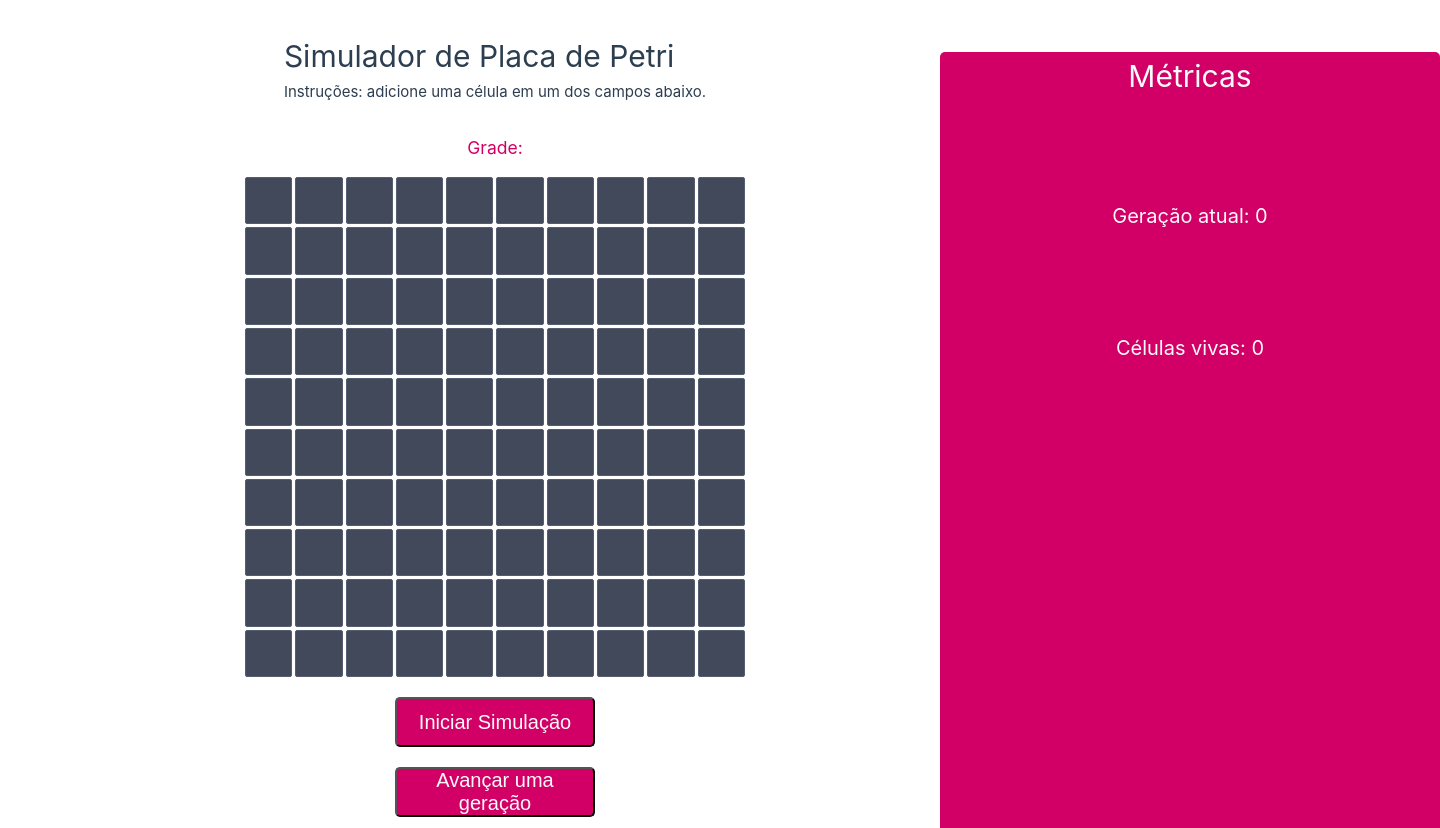
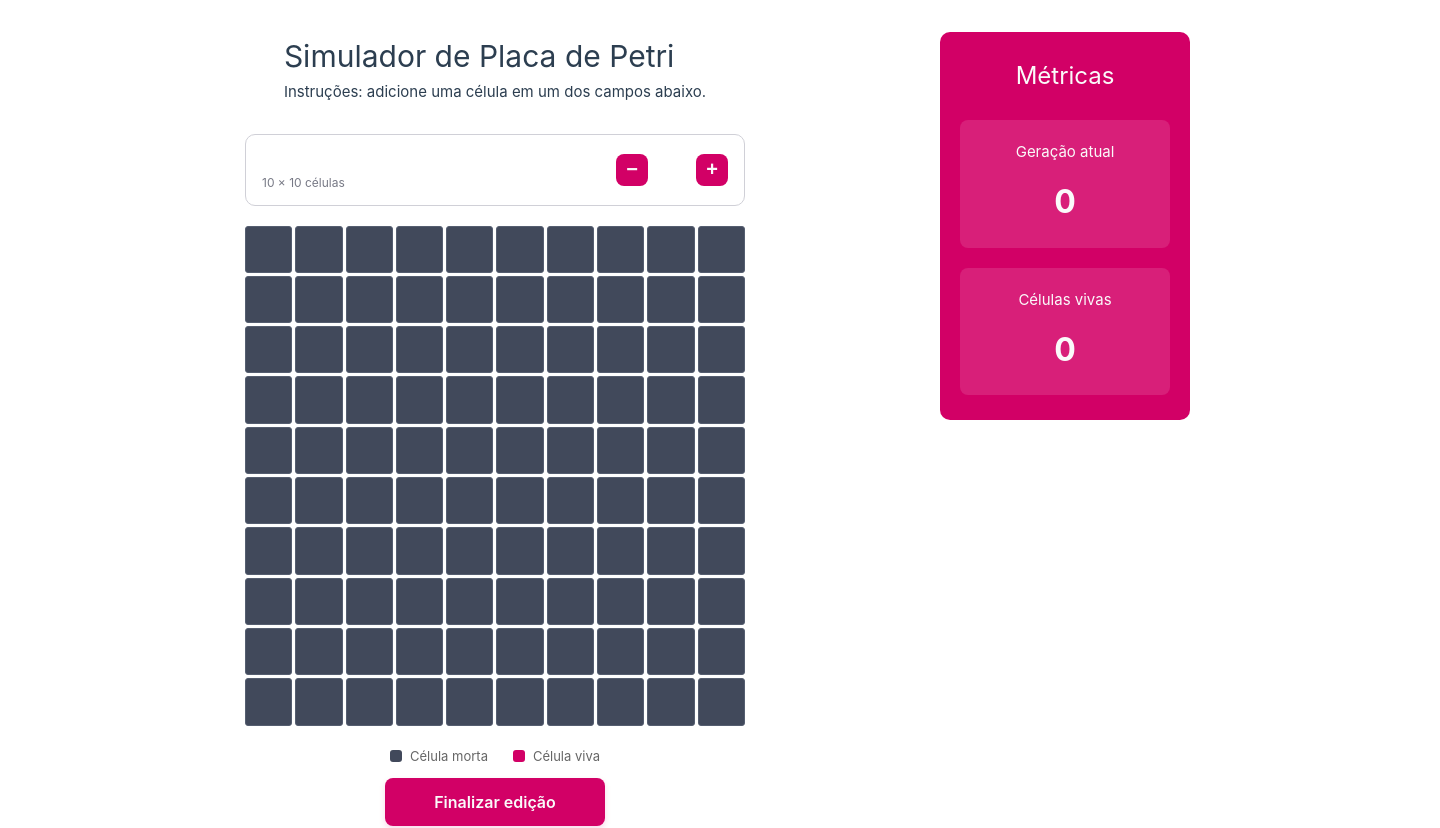
Before and after one commit to beastartare/Placa-de-Petri, a Vue app in the folder frontend/: page / in a window 1280 px wide. Shown: the top 828 px of the page, 1440 px wide, since content can reach past the window. Built offline with nearby package versions, Linux system fonts and the light colour scheme.

Commit message:
feat: botão de editar celulas

```diff
--- a/frontend/src/App.vue
+++ b/frontend/src/App.vue
@@ -9,9 +9,11 @@ import Metrics from "./components/Metrics.vue";
 const gradeRef = ref(null);
 const simulando = ref(false);
 const mensagem = ref("");
+const editando = ref(true);
 
 let intervalo = null;
 let processando = false;
+
 const numGeracoes = ref(0);
 const numCelulasVivas = ref(0);
 
@@ -33,8 +35,20 @@ function alterarConfiguracao() {
   numGeracoes.value = 0;
   mensagem.value = "";
 
-  let gradeAtual = gradeRef.value.obterGrade();
+  const gradeAtual = gradeRef.value.obterGrade();
+
   numCelulasVivas.value = contarCelulasVivas(gradeAtual);
+}
+
+function editarConfiguracao() {
+  if (simulando.value) return;
+
+  editando.value = true;
+  mensagem.value = "";
+}
+
+function finalizarEdicao() {
+  editando.value = false;
 }
 
 function pausarSimulacao() {
@@ -46,50 +60,50 @@ function pausarSimulacao() {
 function reiniciarSimulacao() {
   pausarSimulacao();
 
-  let gradeAtual = gradeRef.value.obterGrade();
-  let gradeVazia = [];
+  const gradeAtual = gradeRef.value.obterGrade();
 
-  for (let linha = 0; linha < gradeAtual.length; linha++) {
-    let novaLinha = [];
-
-    for (let coluna = 0; coluna < gradeAtual[linha].length; coluna++) {
-      novaLinha.push(false);
-    }
-
-    gradeVazia.push(novaLinha);
-  }
+  const gradeVazia = gradeAtual.map((linha) =>
+    linha.map(() => false)
+  );
 
   gradeRef.value.atualizarGrade(gradeVazia);
+
   numGeracoes.value = 0;
   numCelulasVivas.value = 0;
   mensagem.value = "";
+
+  editando.value = true;
 }
 
 async function executarGeracao() {
-  if(processando) return;
+  if (processando || editando.value) return;
 
   processando = true;
 
   try {
     const gradeAtual = gradeRef.value.obterGrade();
     const proximaGrade = await evoluirGrade(gradeAtual);
+
     gradeRef.value.atualizarGrade(proximaGrade);
+
     numCelulasVivas.value = contarCelulasVivas(proximaGrade);
     numGeracoes.value++;
-    console.log(numGeracoes.value);
 
     const existemCelulasVivas = proximaGrade.some(
-      linha => linha.some(celula => celula)
+      (linha) => linha.some((celula) => celula)
     );
 
-    if(!existemCelulasVivas) {
+    if (!existemCelulasVivas) {
       pausarSimulacao();
-      mensagem.value = "A simulação foi encerrada: não há mais células vivas.";
+
+      mensagem.value =
+        "A simulação foi encerrada: não há mais células vivas.";
     }
+  } catch (erro) {
+    console.error("Erro na simulação:", erro);
 
-  } catch(erro) {
-    console.error("Erro na simulação: ", erro);
     mensagem.value = "Ocorreu um erro ao evoluir a grade.";
+
     pausarSimulacao();
   } finally {
     processando = false;
@@ -97,21 +111,23 @@ async function executarGeracao() {
 }
 
 function iniciarSimulacao() {
-  if(simulando.value) {
+  if (simulando.value) {
     pausarSimulacao();
-  } else {
+    return;
+  }
+  if (editando.value) {
+    finalizarEdicao();
+  }
   simulando.value = true;
   mensagem.value = "";
   intervalo = setInterval(() => {
     executarGeracao();
   }, 500);
 }
-}
 
 onBeforeUnmount(() => {
   clearInterval(intervalo);
 });
-
 </script>
 
 <template>
@@ -123,17 +139,48 @@ onBeforeUnmount(() => {
           <p>Instruções: adicione uma célula em um dos campos abaixo.</p>
         </header>
         <main>
-          <Grade ref="gradeRef" :simulando="simulando" @alterada="alterarConfiguracao"/>
+          <Grade
+            ref="gradeRef"
+            :simulando="simulando"
+            :editando="editando"
+            @alterada="alterarConfiguracao"
+          />
         </main>
-        <Button @click="iniciarSimulacao">{{ simulando ? "Pausar simulação" : "Iniciar Simulação"}}</Button>
-        <p v-if="mensagem" class="mensagem"> {{ mensagem }} </p>
-        <Button v-if="!simulando" @click="executarGeracao">
+
+        <Button v-if="!editando" @click="iniciarSimulacao">
+          {{ simulando ? "Pausar simulação" : "Iniciar simulação" }}
+        </Button>
+
+        <Button
+          v-if="!simulando && !editando"
+          @click="executarGeracao"
+        >
           Avançar uma geração
         </Button>
+
+        <Button
+          v-if="!simulando && !editando"
+          @click="editarConfiguracao"
+        >
+          Editar grade
+        </Button>
+
+        <Button
+          v-if="editando"
+          @click="finalizarEdicao"
+        >
+          Finalizar edição
+        </Button>
+
         <Button @click="reiniciarSimulacao">
           Reiniciar
         </Button>
+
+        <p v-if="mensagem" class="mensagem">
+          {{ mensagem }}
+        </p>
       </div>
+
       <aside class="metricas">
         <Metrics
           :numGeracoes="numGeracoes"
--- a/frontend/src/components/Button.vue
+++ b/frontend/src/components/Button.vue
@@ -1,3 +1,4 @@
+button
 <script setup>
 defineEmits(["click"]);
 </script>
@@ -11,16 +12,51 @@ defineEmits(["click"]);
 </template>
 
 <style scoped>
+.Button {
+  width: 100%;
+  display: flex;
+  justify-content: center;
+}
+
 .button-petri {
   background-color: #d20066;
   display: flex;
-  width: 200px;
-  height: 50px;
-  border-radius: 5px;
+  width: 220px;
+  min-height: 48px;
+  padding: 12px 20px;
+  border: none;
+  border-radius: 8px;
   color: #fafafa;
-  margin-top: 20px;
-  font-size: 20px;
+  font-size: 16px;
+  font-weight: 600;
+  font-family: inherit;
   align-items: center;
   justify-content: center;
+  text-align: center;
+  cursor: pointer;
+  margin-top: 12px;
+
+  transition:
+    background-color 0.2s ease,
+    transform 0.2s ease,
+    box-shadow 0.2s ease;
+
+  box-shadow: 0 3px 6px rgba(210, 0, 102, 0.15);
+}
+
+.button-petri:hover {
+  background-color: #b80059;
+  transform: translateY(-2px);
+  box-shadow: 0 5px 10px rgba(210, 0, 102, 0.22);
+}
+
+.button-petri:active {
+  transform: translateY(0);
+  box-shadow: 0 2px 4px rgba(210, 0, 102, 0.15);
+}
+
+.button-petri:focus-visible {
+  outline: 3px solid rgba(210, 0, 102, 0.3);
+  outline-offset: 3px;
 }
 </style>
--- a/frontend/src/components/Grade.vue
+++ b/frontend/src/components/Grade.vue
@@ -1,16 +1,24 @@
 <script setup>
 import { ref } from "vue";
 
-const tam = 10;
+const tam = ref(10);
+
 const props = defineProps({
   simulando: Boolean,
+  editando: Boolean,
 });
 
-const grade = ref(Array.from({ length: tam }, () => Array(tam).fill(false)));
 const emit = defineEmits(["alterada"]);
 
+const grade = ref(
+  Array.from(
+    { length: tam.value },
+    () => Array(tam.value).fill(false)
+  )
+);
+
 function adicionarCelula(linha, coluna) {
-  if(props.simulando) return;
+  if (props.simulando || !props.editando) return;
 
   grade.value[linha][coluna] = !grade.value[linha][coluna];
   emit("alterada");
@@ -22,6 +30,46 @@ function obterGrade() {
 
 function atualizarGrade(novaGrade) {
   grade.value = novaGrade;
+  tam.value = novaGrade.length;
+}
+
+function alterarTamanho() {
+  if (tam.value < 1) {
+    tam.value = 1;
+  }
+
+  if (tam.value > 30) {
+    tam.value = 30;
+  }
+
+  const novaGrade = [];
+
+  for (let linha = 0; linha < tam.value; linha++) {
+    const novaLinha = [];
+
+    for (let coluna = 0; coluna < tam.value; coluna++) {
+      novaLinha.push(false);
+    }
+
+    novaGrade.push(novaLinha);
+  }
+
+  grade.value = novaGrade;
+  emit("alterada");
+}
+
+function diminuirTamanho() {
+  if (props.simulando || !props.editando || tam.value <= 1) return;
+
+  tam.value--;
+  alterarTamanho();
+}
+
+function aumentarTamanho() {
+  if (props.simulando || !props.editando || tam.value >= 30) return;
+
+  tam.value++;
+  alterarTamanho();
 }
 
 defineExpose({
@@ -32,12 +80,45 @@ defineExpose({
 
 <template>
   <div class="grade">
-    <h3>Grade:</h3>
+    <div class="configuracao">
+      <div class="configuracao-info">
+        <span class="configuracao-titulo">Dimensão da grade</span>
+
+        <span class="configuracao-descricao">
+          {{ tam }} × {{ tam }} células
+        </span>
+      </div>
+
+      <div class="seletor-tamanho">
+        <button
+          type="button"
+          class="botao-tamanho"
+          @click="diminuirTamanho"
+          :disabled="tam <= 1 || props.simulando || !props.editando"
+          aria-label="Diminuir tamanho da grade"
+        >
+          −
+        </button>
+
+        <span class="valor-tamanho">{{ tam }}</span>
+
+        <button
+          type="button"
+          class="botao-tamanho"
+          @click="aumentarTamanho"
+          :disabled="tam >= 30 || props.simulando || !props.editando"
+          aria-label="Aumentar tamanho da grade"
+        >
+          +
+        </button>
+      </div>
+    </div>
 
     <div
       class="tabuleiro"
+      :class="{ bloqueado: props.simulando || !props.editando }"
       :style="{
-        gridTemplateColumns: `repeat(${tam}, 1fr)`,
+        gridTemplateColumns: `repeat(${tam}, minmax(0, 1fr))`,
       }"
     >
       <template v-for="(linha, indiceLinha) in grade" :key="indiceLinha">
@@ -50,6 +131,18 @@ defineExpose({
         ></div>
       </template>
     </div>
+
+    <div class="legenda">
+      <div class="item-legenda">
+        <span class="amostra"></span>
+        <span>Célula morta</span>
+      </div>
+
+      <div class="item-legenda">
+        <span class="amostra viva"></span>
+        <span>Célula viva</span>
+      </div>
+    </div>
   </div>
 </template>
 
@@ -58,8 +151,84 @@ defineExpose({
   display: flex;
   flex-direction: column;
   align-items: center;
-  gap: 15px;
+  gap: 20px;
+  width: 100%;
   color: #d20066;
+}
+
+.configuracao {
+  display: flex;
+  align-items: center;
+  justify-content: space-between;
+  width: 100%;
+  max-width: 500px;
+  padding: 12px 16px;
+  border: 1px solid #d0d0d7;
+  border-radius: 10px;
+  box-sizing: border-box;
+}
+
+.configuracao-info {
+  display: flex;
+  flex-direction: column;
+  gap: 4px;
+}
+
+.configuracao-titulo {
+  color: white;
+  font-size: 14px;
+  font-weight: 600;
+}
+
+.configuracao-descricao {
+  color: #777985;
+  font-size: 12px;
+}
+
+.seletor-tamanho {
+  display: flex;
+  align-items: center;
+  gap: 12px;
+}
+
+.botao-tamanho {
+  display: flex;
+  align-items: center;
+  justify-content: center;
+  width: 32px;
+  height: 32px;
+  background-color: #d20066;
+  color: #fafafa;
+  border: none;
+  border-radius: 8px;
+  font-size: 20px;
+  font-weight: 600;
+  cursor: pointer;
+  transition:
+    background-color 0.2s ease,
+    transform 0.15s ease;
+}
+
+.botao-tamanho:hover:not(:disabled) {
+  background-color: #b80059;
+  transform: translateY(-1px);
+}
+
+.botao-tamanho:active:not(:disabled) {
+  transform: translateY(0);
+}
+
+.botao-tamanho:disabled {
+  opacity: 0.4;
+  cursor: not-allowed;
+}
+
+.valor-tamanho {
+  min-width: 24px;
+  color: white;
+  font-size: 18px;
+  font-weight: 700;
+  text-align: center;
 }
 
 .tabuleiro {
@@ -70,12 +239,58 @@ defineExpose({
 }
 
 .celula {
+  min-width: 0;
+  min-height: 0;
   background-color: #41495b;
   border: 1px solid #555e70;
-  border-radius: 2px;
+  border-radius: 3px;
+  cursor: pointer;
+}
+
+.celula:hover {
+  background-color: #596477;
+  transform: scale(1.04);
 }
 
 .celula.viva {
   background-color: #d20066;
+  border-color: #b80059;
+}
+
+.celula.viva:hover {
+  background-color: #b80059;
+}
+
+.tabuleiro.bloqueado .celula {
+  cursor: default;
+}
+
+.tabuleiro.bloqueado .celula:hover {
+  transform: none;
+}
+
+.legenda {
+  display: flex;
+  justify-content: center;
+  gap: 25px;
+  color: #666;
+  font-size: 13px;
+}
+
+.item-legenda {
+  display: flex;
+  align-items: center;
+  gap: 8px;
+}
+
+.amostra {
+  width: 12px;
+  height: 12px;
+  background-color: #41495b;
+  border-radius: 3px;
+}
+
+.amostra.viva {
+  background-color: #d20066;
 }
 </style>
--- a/frontend/src/components/Metrics.vue
+++ b/frontend/src/components/Metrics.vue
@@ -6,9 +6,17 @@ export default {
 
 <template>
   <div class="metrics">
-    <h1>Métricas</h1>
-    <p>Geração atual: {{ numGeracoes }}</p>
-    <p>Células vivas: {{ numCelulasVivas }}</p>
+    <h2>Métricas</h2>
+
+    <div class="metric-item">
+      <p>Geração atual</p>
+      <strong>{{ numGeracoes }}</strong>
+    </div>
+
+    <div class="metric-item">
+      <p>Células vivas</p>
+      <strong>{{ numCelulasVivas }}</strong>
+    </div>
   </div>
 </template>
 
@@ -18,16 +26,40 @@ export default {
   display: flex;
   flex-direction: column;
   align-items: center;
-  width: 500px;
-  height: 800px;
-  border-radius: 5px;
+  width: 100%;
+  min-height: 280px;
+  box-sizing: border-box;
+  border-radius: 10px;
   color: #fafafa;
-  margin-top: 20px;
-  font-size: 20px;
-  justify-content: flex-start;
+  padding: 25px 20px;
+  margin-top: 0;
+  font-size: 18px;
+  gap: 20px;
 }
 
-.metrics p {
-  margin-top: 100px;
+.metrics h2 {
+  font-size: 24px;
+  margin: 0 0 5px;
+}
+
+.metric-item {
+  display: flex;
+  flex-direction: column;
+  align-items: center;
+  justify-content: center;
+  width: 100%;
+  padding: 20px 10px;
+  background-color: rgba(255, 255, 255, 0.12);
+  border-radius: 8px;
+}
+
+.metric-item p {
+  margin: 0 0 12px;
+  font-size: 15px;
+}
+
+.metric-item strong {
+  font-size: 32px;
+  font-weight: 700;
 }
 </style>
```
Lines whose indentation alone changed are shown as unchanged.
